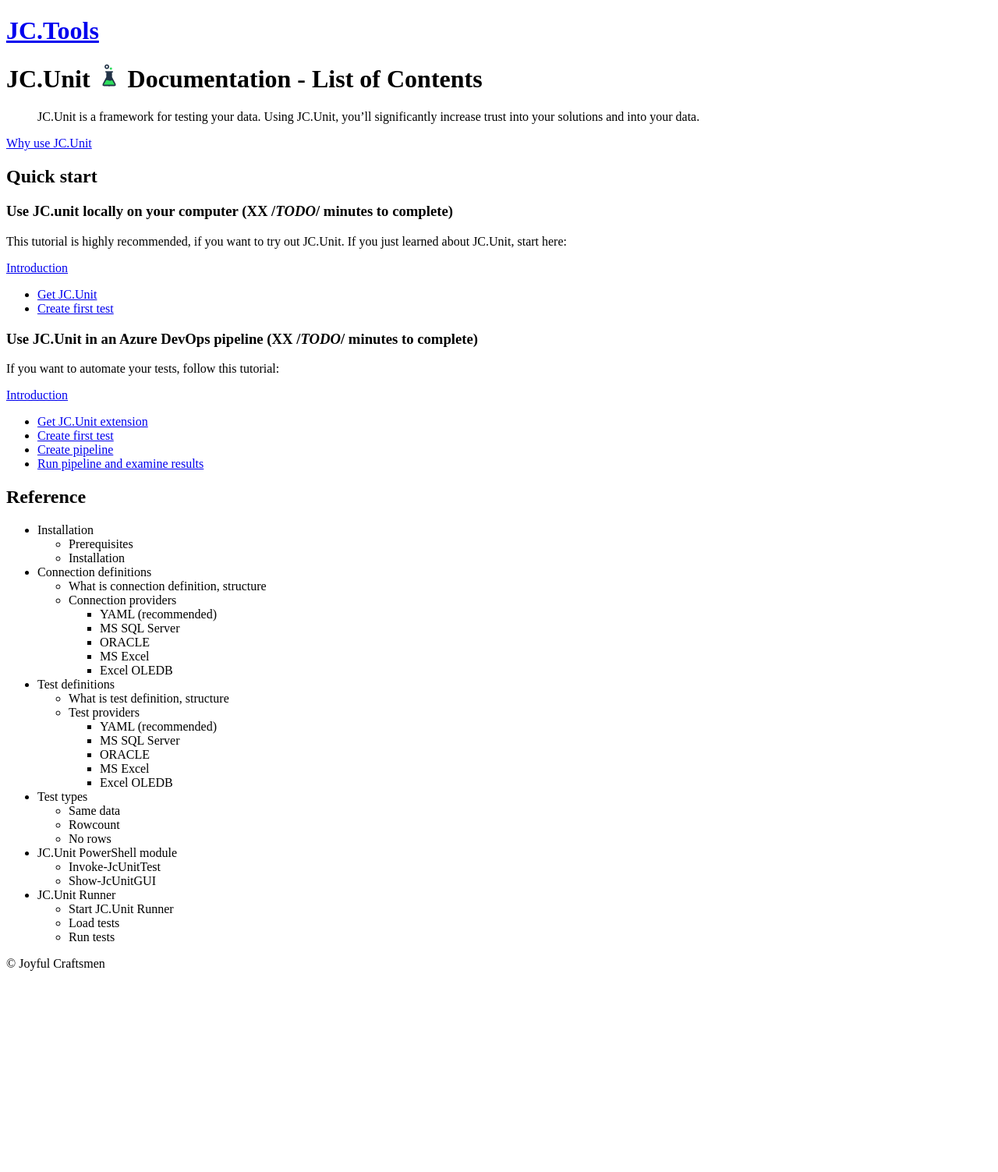
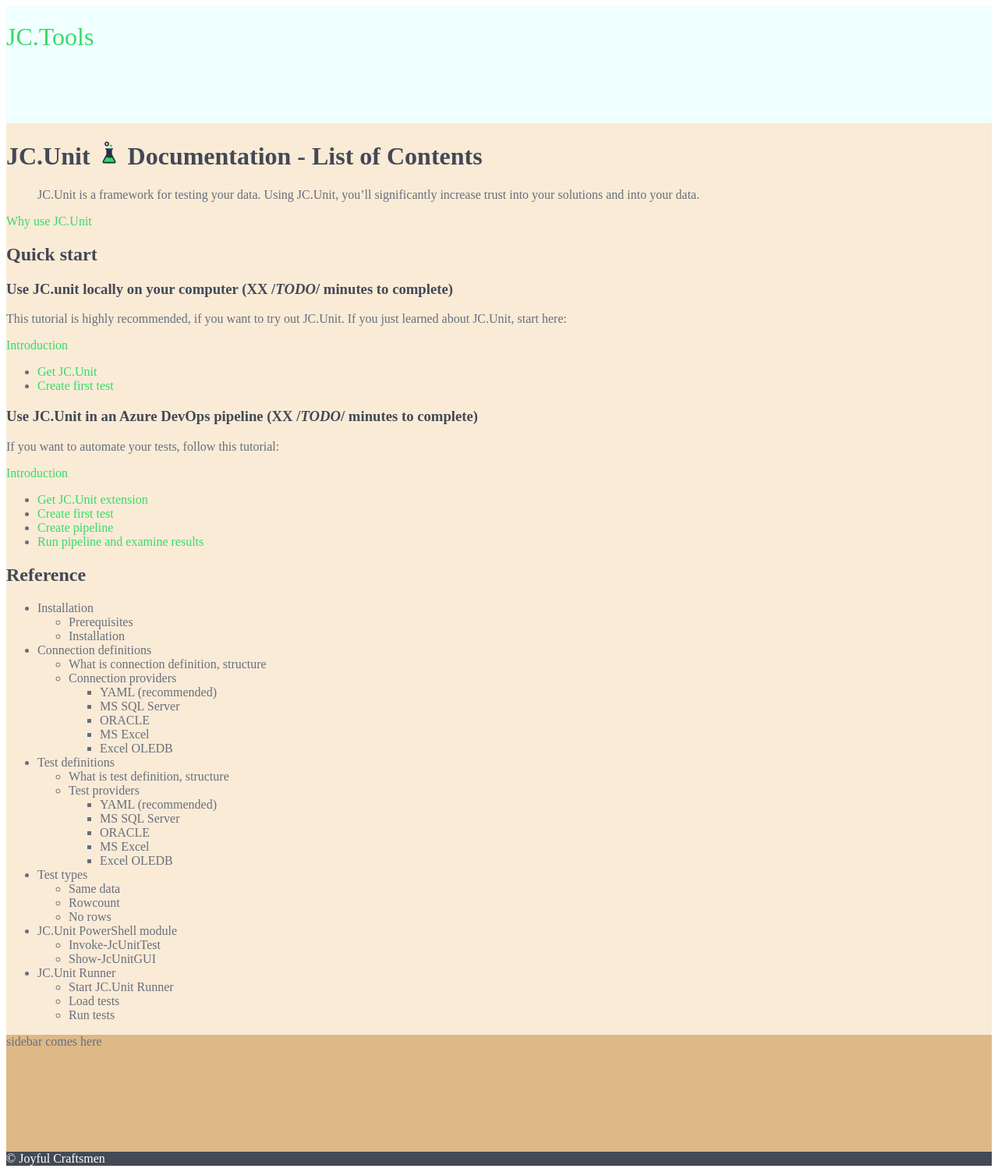
Before and after one commit to joyfulcraftsmen/JC.Tools, a Jekyll site: the page built from index.md, in a window 1280 px wide. Shown: the whole page at 78% size. Built offline with Jekyll 4.4.1, drawn with Linux system fonts in a browser that asks for light colours; our own code applies the rules of GitHub Pages for plain Markdown files; before the commit the page ends 1253 px from its top, so only the background shows below that.

Commit message:
Layout experiment.

```diff
--- a/_layouts/default.html
+++ b/_layouts/default.html
@@ -1,21 +1,26 @@
-<!doctype html>
+<!DOCTYPE html>
 <html lang="en">
   <head>
-    <meta charset="utf-8">
-    <meta name="viewport" content="width=device-width">
+    <meta charset="utf-8" />
+    <meta name="viewport" content="width=device-width" />
     <title>The title</title>
-    <link rel="stylesheet" href="assets/css/style.css">
-    <link rel="stylesheet" href="http://fonts.googleapis.com/css?family=Source+Sans+Pro:200,300,400,700" media="all">
+    <link rel="stylesheet" href="assets/css/style.css" />
+    <link
+      rel="stylesheet"
+      href="http://fonts.googleapis.com/css?family=Source+Sans+Pro:200,300,400,700"
+      media="all"
+    />
   </head>
   <body>
-<h1><a href="/">JC.Tools</a></h1>
-    <div class="content">
-      {{ content }}
+    <div class="wrapper">
+      <div class="header">
+        <h1><a href="/">JC.Tools</a></h1>
+      </div>
+      <div class="content">{{ content }}</div>
+      <div class="sidebar">sidebar comes here</div>
+      <footer class="footer">
+        <div class="container">&copy; Joyful Craftsmen</div>
+      </footer>
     </div>
-    <footer>
-      <div class="container">
-        &copy; Joyful Craftsmen
-      </div>
-    </footer>
   </body>
 </html>
--- a/assets/css/style.css
+++ b/assets/css/style.css
@@ -1,3 +1,26 @@
+:root {
+    --color-jc-green: rgb(55, 219, 103);
+    --color-jc-gray: rgb(191, 191, 191);
+    --color-jc-black: rgb(67, 73, 85);
+    --color-jc-font: #676f7c;
+    --color-jc-heading: #434955;
+
+}
+
+body {
+    color: var(--color-jc-font);
+}
+
+h1,h2,h3,h4,h5,h6 {
+    color: var(--color-jc-heading);
+}
+
+a {
+    color: var(--color-jc-green);
+    text-decoration: none;
+    font-weight: 500;
+}
+
 .todo {
   background-color: yellow;
   color: blue;
@@ -5,3 +28,26 @@
   padding-left: 5px;
   padding-right: 5px;
 }
+
+.wrapper {
+    display: grid;
+    grid-template-columns: auto, 200px;
+    grid-template-rows: 150px auto 150px;
+}
+
+.header {
+    background-color: azure;
+}
+
+.content {
+    background-color: antiquewhite;
+}
+
+.sidebar {
+    background-color: burlywood;
+}
+
+.footer {
+    background-color: var(--color-jc-black);
+    color: white;
+}
```
